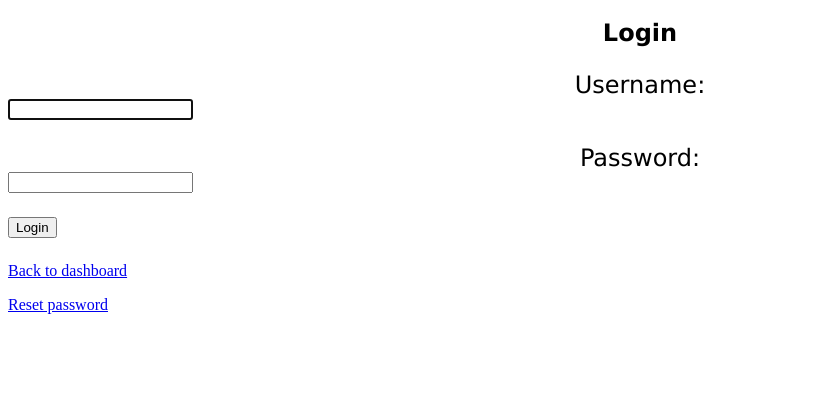
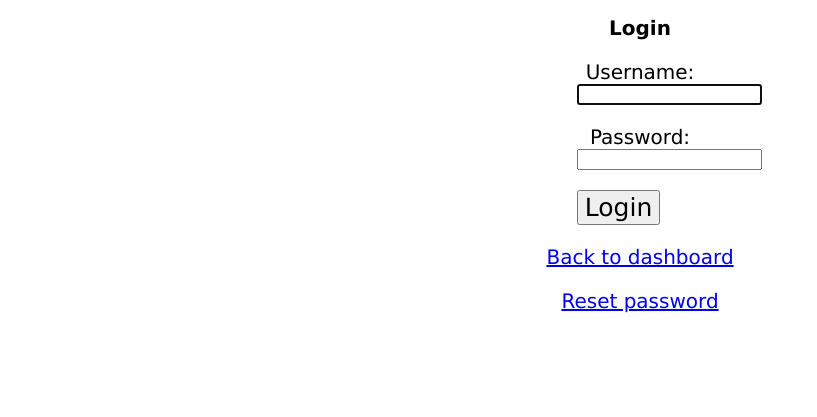
Before and after one commit to IsabelleLenertz/UCBerkeley_InHome, a Django app: page /accounts/login/ in a window 1280 px wide. Shown: the part 383-800 px from the top of the page, without its empty margins (0-817 px from the left). Run offline with Django 4.2, Linux system fonts and the light colour scheme.

Commit message:
formatting updates
formatting updates

```diff
--- a/INHOME/awesome_website/awesome_website/urls.py
+++ b/INHOME/awesome_website/awesome_website/urls.py
@@ -24,6 +24,8 @@ Including another URLconf
 
 from django.urls import include, re_path
 from django.contrib import admin
+from django_force_reset_password.views import pfr_password_change, pfr_login
+
 #
 urlpatterns = [
     re_path(r"^", include("users.urls")),
--- a/INHOME/awesome_website/users/templates/registration/login.html
+++ b/INHOME/awesome_website/users/templates/registration/login.html
@@ -3,15 +3,27 @@
 {% extends 'base.html' %}
 
 {% block content %}
-<h2 style="text-align:center;font-family:verdana;font-size:150%;">Login</h2>
+<h2 style="text-align:center;font-family:verdana;font-size:125%;">Login</h2>
 
-<form style="text-align:center;font-family:verdana;font-size:150%;"  method="post">
+<style>
+.center {
+  margin: 0 auto;
+  width: 10%;
+}
+</style>
+
+
+<div class="center">
+<form style="text-align:center;font-family:verdana;font-size:125%;" method="post">
     {% csrf_token %}
     {{ form.as_p }}
-    <input type="submit" value="Login">
+    <input style="font-family:verdana;font-size:125%;"  type="submit" value="Login">
 </form>
+</div>
 
+<div style="text-align:center;font-family:verdana;font-size:125%;">
 <a href="{% url 'dashboard' %}">Back to dashboard</a>
 <p> </p>
 <a href="{% url 'password_reset' %}">Reset password</a>
+</div>
 {% endblock %}
--- a/INHOME/awesome_website/users/templates/users/dashboard.html
+++ b/INHOME/awesome_website/users/templates/users/dashboard.html
@@ -3,9 +3,9 @@
 {% extends 'base.html' %}
 
 {% block content %}
-<p style="text-align:center;font-family:verdana;font-size:150%;">Hello, {{ user.username|default:'Guest' }}!</p>
+<p style="text-align:center;font-family:verdana;font-size:125%;">Hello, {{ user.username|default:'Guest' }}!</p>
 
-<div style="text-align:center;font-family:verdana;font-size:150%;">
+<div style="text-align:center;font-family:verdana;font-size:125%;">
     {% if user.is_authenticated %}
         <a href="{% url 'logout' %}">Logout</a>
 	<p> </p>
```
